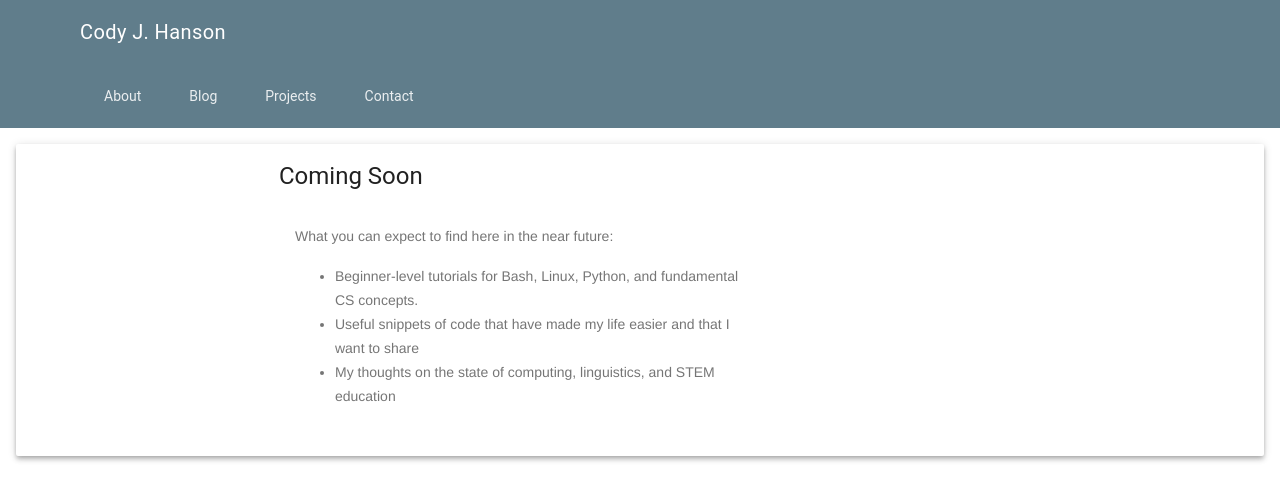
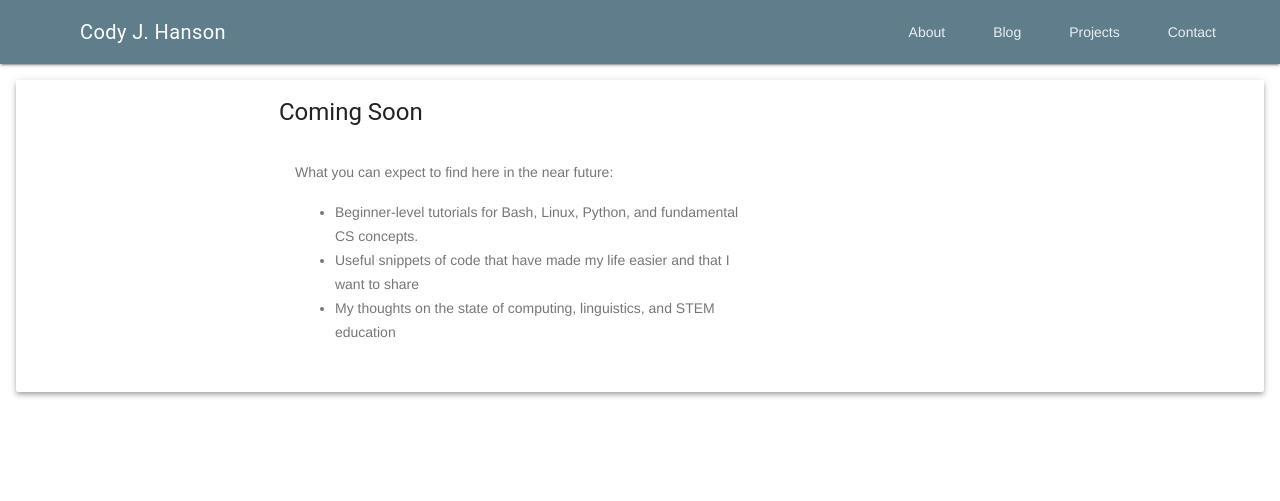
Before and after one commit to cjohnhanson/codyjhanson.com, a Flask app: page /blog in a window 1280 px wide. Shown: the top 501 px of the page. Run offline with Flask 2, Linux system fonts and the light colour scheme; some libraries are stand-ins or nearby versions.

Commit message:
Removing messy header nav and replacing with simpler cleaner header

```diff
--- a/app/templates/base.html
+++ b/app/templates/base.html
@@ -19,20 +19,15 @@
   </script>
 </head>
 <body>
-  <link href="https://fonts.googleapis.com/css?family=Ubuntu" rel="stylesheet">
-   <div class="mdl-layout mdl-js-layout mdl-layout--fixed-header">
-        <header class="mdl-layout__header mdl-layout__header--waterfall portfolio-header">
-            <div class="mdl-layout__header-row portfolio-logo-row">
-                <span class="mdl-layout__title">
-                    <div class="portfolio-logo"></div>
-                    <span class="mdl-layout__title">Cody J. Hanson</span>
-                </span>
-            </div>
-            <div class="mdl-layout__header-row portfolio-navigation-row mdl-layout--large-screen-only">
-                <nav class="mdl-navigation mdl-typography--body-1-force-preferred-font">
+<div class="mdl-layout mdl-layout--fixed-header">
+  <header class="mdl-layout__header">
+    <div class="mdl-layout__header-row">
+      <span class="mdl-layout-title">Cody J. Hanson</span>
+      <div class="mdl-layout-spacer"></div>
+      <nav class="mdl-navigation">
         <a class="mdl-navigation__link" href="/index.html">About</a>
         <a class="mdl-navigation__link" href="/blog.html">Blog</a>
-                    <a class="mdl-navigation__link is-active" href="/projects.html">Projects</a>
+        <a class="mdl-navigation__link" href="/projects.html">Projects</a>
         <a class="mdl-navigation__link" href="/contact.html">Contact</a>
       </nav>
     </div>
@@ -40,19 +35,9 @@
 <main class="mdl-layout__content">
 {% block container %}
 {% endblock %}
-<!-- <footer class="mdl-mega-footer">
-  <div class="mdl-mini-footer__left-section">
-    <div class="mdl-logo">Cody J. Hanson</div>
-  </div>
-  <div class="mdl-mini-footer__right-section">
-    <ul class="mdl-mini-footer__link-list">
-    </ul>
-</footer> -->
 </main>
 </div>
-
 </div>
 </body>
 <script src="//storage.googleapis.com/code.getmdl.io/1.0.1/material.min.js"></script>
-
 </html>
```
Lines whose indentation alone changed are shown as unchanged.
